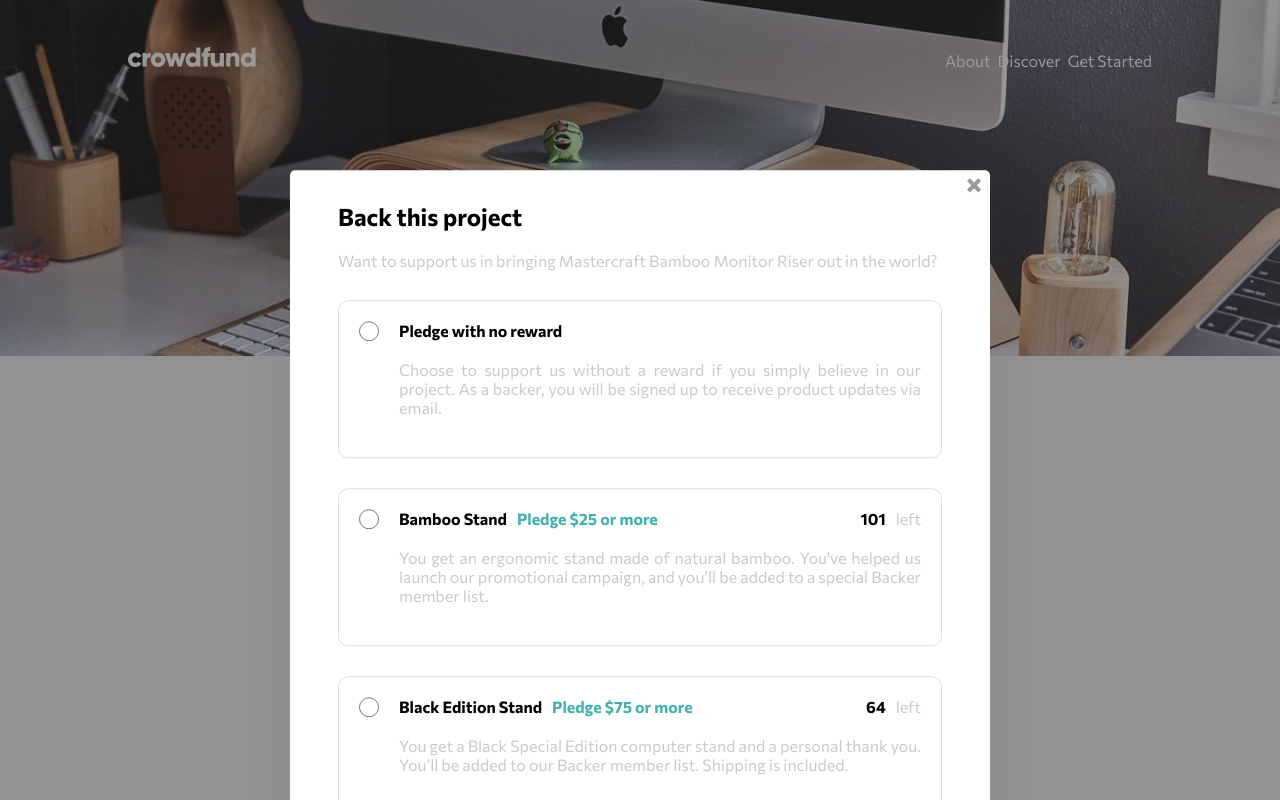
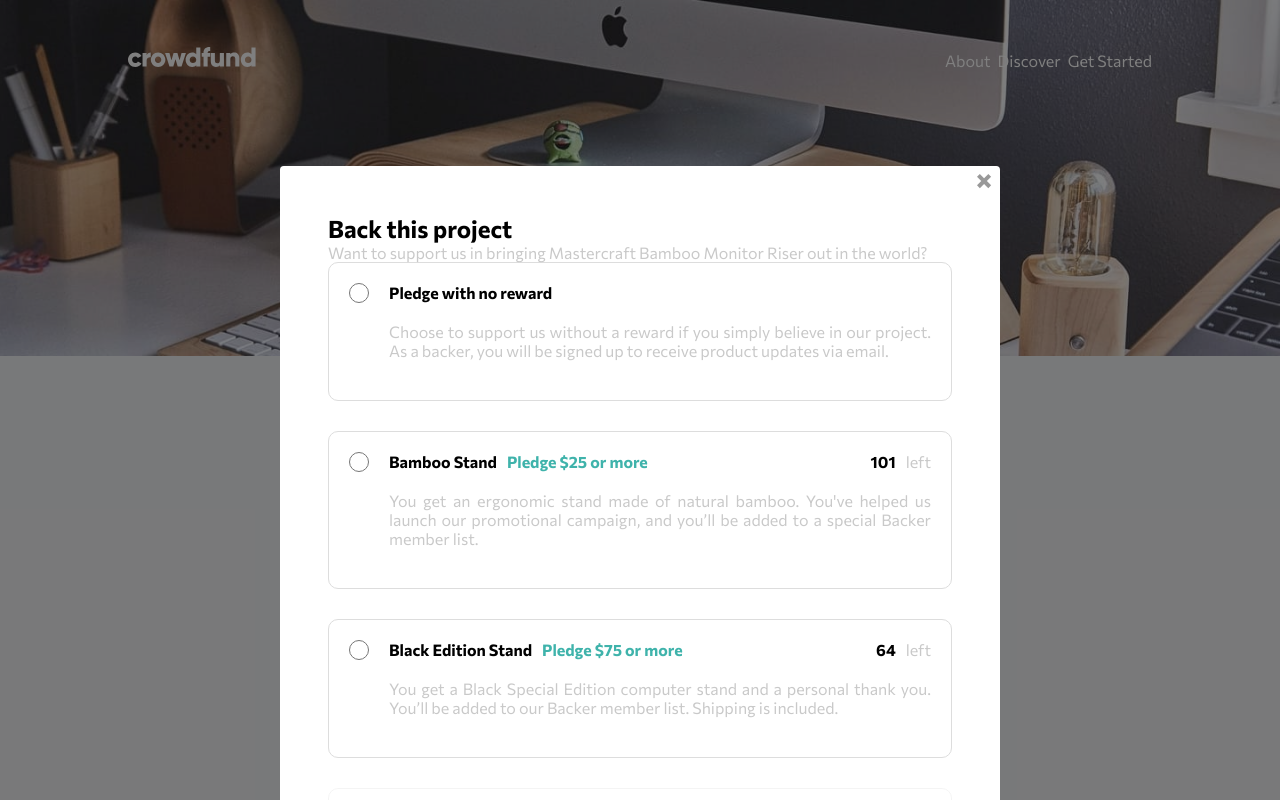
Before and after one commit to ardotheedu/crowdfunding-product-page, a Next.js app: page / in a window 1280 px wide. Both pictures are taken after a click on the button "Back this project". Shown: the top 800 px of the page. Built offline with nearby package versions, Linux system fonts and the light colour scheme.

Commit message:
refactor: context removed and modal changed

```diff
--- a/package.json
+++ b/package.json
@@ -11,11 +11,13 @@
     "next": "10.0.8",
     "react": "17.0.1",
     "react-dom": "17.0.1",
+    "react-modal": "^3.13.1",
     "styled-components": "^5.2.1"
   },
   "devDependencies": {
     "@types/node": "^14.14.33",
     "@types/react-dom": "^17.0.2",
+    "@types/react-modal": "^3.12.0",
     "@types/styled-components": "^5.1.7",
     "@typescript-eslint/eslint-plugin": "^4.19.0",
     "@typescript-eslint/parser": "^4.20.0",
--- a/src/components/Buttons/index.tsx
+++ /dev/null
@@ -1,14 +0,0 @@
-import React from 'react';
-import { useContext } from 'react';
-import { ModalContext } from '../../contexts/modalContext';
-import { Buttons, BackButton, BookmarkButton } from '../../styles/pages/index';
-
-export default function Button() {
-  const { openBackModal } = useContext(ModalContext);
-  return (
-    <Buttons>
-      <BackButton onClick={openBackModal}> Back this project</BackButton>
-      <BookmarkButton>Bookmark</BookmarkButton>
-    </Buttons>
-  );
-}
--- a/src/components/Content/index.tsx
+++ b/src/components/Content/index.tsx
@@ -1,12 +1,10 @@
 /* eslint-disable import/no-unresolved */
 import React from 'react';
-import Buttons from '../Buttons';
 import { products } from '../../product';
 
 import {
   Content,
   Introduction,
-  BackButton,
   Progress,
   About,
   TextContent,
@@ -19,7 +17,13 @@ import {
   Products,
 } from '../../styles/pages/index';
 
-export default function ContentComponent() {
+import { Buttons, BackButton, BookmarkButton } from '../../styles/pages/index';
+
+interface HeaderProps {
+  onOpenNewModal: () => void;
+}
+
+export default function ContentComponent({ onOpenNewModal }: HeaderProps) {
   return (
     <Content>
       <Introduction>
@@ -30,7 +34,10 @@ export default function ContentComponent() {
             A beautiful handcrafted monitor stand to reduce neck and eye strain.
           </p>
         </TextContent>
-        <Buttons />
+        <Buttons>
+          <BackButton onClick={onOpenNewModal}> Back this project</BackButton>
+          <BookmarkButton>Bookmark</BookmarkButton>
+        </Buttons>
       </Introduction>
       <Progress>
         <ProgressInfo>
--- a/src/components/Modal/index.tsx
+++ b/src/components/Modal/index.tsx
@@ -1,11 +1,8 @@
 import React, { useState } from 'react';
-import { useContext } from 'react';
-import { ModalContext } from '../../contexts/modalContext';
+import Modal from 'react-modal';
 import { products } from '../../product';
 
 import {
-  Overlay,
-  ContainerModal,
   ModalProduct,
   ModalProductHeader,
   ModalProductBottom,
@@ -13,15 +10,26 @@ import {
   CloseButton,
 } from '../../styles/pages/BackProjectModal';
 
-export default function Modal() {
+interface NewTransactionModalProps {
+  isOpen: boolean;
+  onRequestClose: () => void;
+}
+
+export default function NewModal({
+  isOpen,
+  onRequestClose,
+}: NewTransactionModalProps) {
   const [isOptionSelected, setIsOptionSelected] = useState('');
 
-  const { closeBackModal } = useContext(ModalContext);
-
   return (
-    <Overlay>
-      <ContainerModal>
-        <CloseButton onClick={closeBackModal}>
+    <div className="modal">
+      <Modal
+        isOpen={isOpen}
+        onRequestClose={onRequestClose}
+        overlayClassName="react-modal-overlay"
+        className="react-modal-content"
+      >
+        <CloseButton onClick={onRequestClose} className="react-modal-close">
           <img src="/icon-close-modal.svg" alt="close button" />
         </CloseButton>
 
@@ -140,7 +148,7 @@ export default function Modal() {
             );
           })}
         </div>
-      </ContainerModal>
-    </Overlay>
+      </Modal>
+    </div>
   );
 }
--- a/src/contexts/modalContext.tsx
+++ /dev/null
@@ -1,37 +0,0 @@
-import { createContext, useState, ReactNode } from 'react';
-import Modal from '../components/Modal';
-
-export const ModalContext = createContext({} as ModalContextData);
-
-interface ModalContextData {
-  closeBackModal: () => void;
-  openBackModal: () => void;
-}
-
-interface ModalProviderProps {
-  children: ReactNode;
-}
-
-export function ModalProvider({ children }: ModalProviderProps) {
-  const [isBackModalOpen, setIsBackModalOpen] = useState(false);
-
-  function openBackModal() {
-    setIsBackModalOpen(true);
-  }
-
-  function closeBackModal() {
-    setIsBackModalOpen(false);
-  }
-
-  return (
-    <ModalContext.Provider
-      value={{
-        openBackModal,
-        closeBackModal,
-      }}
-    >
-      {children}
-      {isBackModalOpen && <Modal />}
-    </ModalContext.Provider>
-  );
-}
--- a/src/pages/index.tsx
+++ b/src/pages/index.tsx
@@ -1,16 +1,25 @@
-import { ModalProvider } from '../contexts/modalContext';
+import { useState } from 'react';
 import { Container } from '../styles/pages';
 
+import Modal from '../components/Modal';
 import Header from '../components/Header';
 import Content from '../components/Content';
 
 export default function Home() {
+  const [isBackModalOpen, setIsBackModalOpen] = useState(false);
+
+  function openBackModal() {
+    setIsBackModalOpen(true);
+  }
+
+  function closeBackModal() {
+    setIsBackModalOpen(false);
+  }
   return (
-    <ModalProvider>
-      <Container>
-        <Header />
-        <Content />
-      </Container>
-    </ModalProvider>
+    <Container>
+      <Header />
+      <Content onOpenNewModal={openBackModal} />
+      <Modal isOpen={isBackModalOpen} onRequestClose={closeBackModal} />
+    </Container>
   );
 }
--- a/src/styles/globalstyle.tsx
+++ b/src/styles/globalstyle.tsx
@@ -6,6 +6,13 @@ export const GlobalStyle = createGlobalStyle`
     padding: 0;
     box-sizing: border-box;
   }
+
+  html {
+    height: 100%;
+}
+body {
+    min-height: 100%;
+}
 
   :root {
     --dark-gray: hsl(0, 0%, 48%);
@@ -50,6 +57,39 @@ export const GlobalStyle = createGlobalStyle`
   p {
     color: #c9c9c9;
   }
+  .ReactModal__Body--open {
+    position: relative;
+  }
+  .react-modal-overlay {
+        background: rgba(0, 0, 0, 0.5);
+        position: absolute;
+        top: 0;
+        bottom: 0;
+        right: 0;
+        left: 0;
+        display: flex;
+        justify-content: center;
+    }
+    .react-modal-content {
+        width: 100%;
+        max-width: 720px;
+        margin: 13% 0 0 0;
+        height: 70%;
+        background: var(--white);
+        padding: 3rem;
+        position: relative;
+        border-radius: 0.24rem;
+
+    }
+    .react-modal-close {
+        position: absolute;
+        right: 1.5rem;
+        top: 1.5rem;
+        border: 0;
+        background: transparent;
+        transition: filter 0.2s;
+        filter: brightness(0.8);
+    }
 `;
 
 const BasicLayout = ({ children }: { children: any }) => {
--- a/src/styles/pages/BackProjectModal.ts
+++ b/src/styles/pages/BackProjectModal.ts
@@ -5,48 +5,10 @@ interface ProductProps {
   optionSelected: boolean;
 }
 
-export const Overlay = styled.div`
-  background: rgba(0, 0, 0, 0.4);
-  position: absolute;
-  top: 0;
-  bottom: 0;
-  left: 0;
-  right: 0;
-
-  display: flex;
-  justify-content: center;
-  align-items: center;
-  height: 1857px;
-  @media (max-width: 769px) {
-    height: 2348px;
-  }
-`;
-
-export const ContainerModal = styled.div`
-  background: var(--white);
-  transform: translateY(-27%);
-  width: 100%;
-  height: 53%;
-  max-width: 700px;
-  padding: 2rem 3rem;
-  border-radius: 5px;
-  box-shadow: 0 0 60px rgba(0, 0, 0, 0.05);
-  position: relative;
-
-  > p {
-    margin: 20px 0 30px 0;
-  }
-
-  > div {
-    height: 100%;
-  }
-`;
-
 export const ModalProduct = styled.div<ProductProps>`
   > p {
     margin-bottom: 20px;
   }
-
   > div {
     display: flex;
     padding: 20px;
@@ -58,7 +20,6 @@ export const ModalProduct = styled.div<ProductProps>`
     }
     > div:nth-child(1) {
       margin-right: 20px;
-
       > input[type='radio'] {
         border: 0px;
         width: 20px;
@@ -66,7 +27,6 @@ export const ModalProduct = styled.div<ProductProps>`
       }
     }
   }
-
   hr {
     display: block;
     height: 1px;
@@ -74,17 +34,14 @@ export const ModalProduct = styled.div<ProductProps>`
     border-top: 1px solid #dddddd;
     padding: 0;
   }
-
   ${props =>
     !props.available &&
     css`
       opacity: 0.3;
-
       button {
         background-color: grey;
       }
     `};
-
   border: 1px solid #dddddd;
   ${props =>
     props.optionSelected &&
@@ -97,12 +54,10 @@ export const ModalProduct = styled.div<ProductProps>`
 export const ModalProductHeader = styled.div`
   display: flex;
   justify-content: space-between;
-
   align-items: center;
   > div {
     display: flex;
     align-items: center;
-
     > input {
       margin-right: 10px;
     }
@@ -114,18 +69,14 @@ export const ModalProductHeader = styled.div`
 `;
 export const ModalProductBottom = styled.div`
   display: flex;
-
   width: 100%;
-
   div {
     width: 50%;
     display: flex;
     align-items: center;
-
     > h3 {
       font-size: 2rem;
     }
-
     > p {
       margin-left: 8px;
     }
@@ -136,7 +87,6 @@ export const ModalProductBottom = styled.div`
     border-style: none;
     padding: 10px 0;
   }
-
   button {
     padding: 6px 10px;
     border-radius: 40px;
@@ -157,20 +107,16 @@ export const ModalProductBottom = styled.div`
     background-color: var(--moderate-cyan);
     border-style: none;
   }
-
   @media (min-width: 769px) {
     display: flex;
-
     width: 100%;
     justify-content: space-between;
-
     div {
       width: 100%;
     }
     input {
       font-size: 1rem;
     }
-
     button {
       padding: 12px 20px;
       border-radius: 40px;
```
Also changed, not shown: 1 other file (tests, documents, lock files or other folders).
